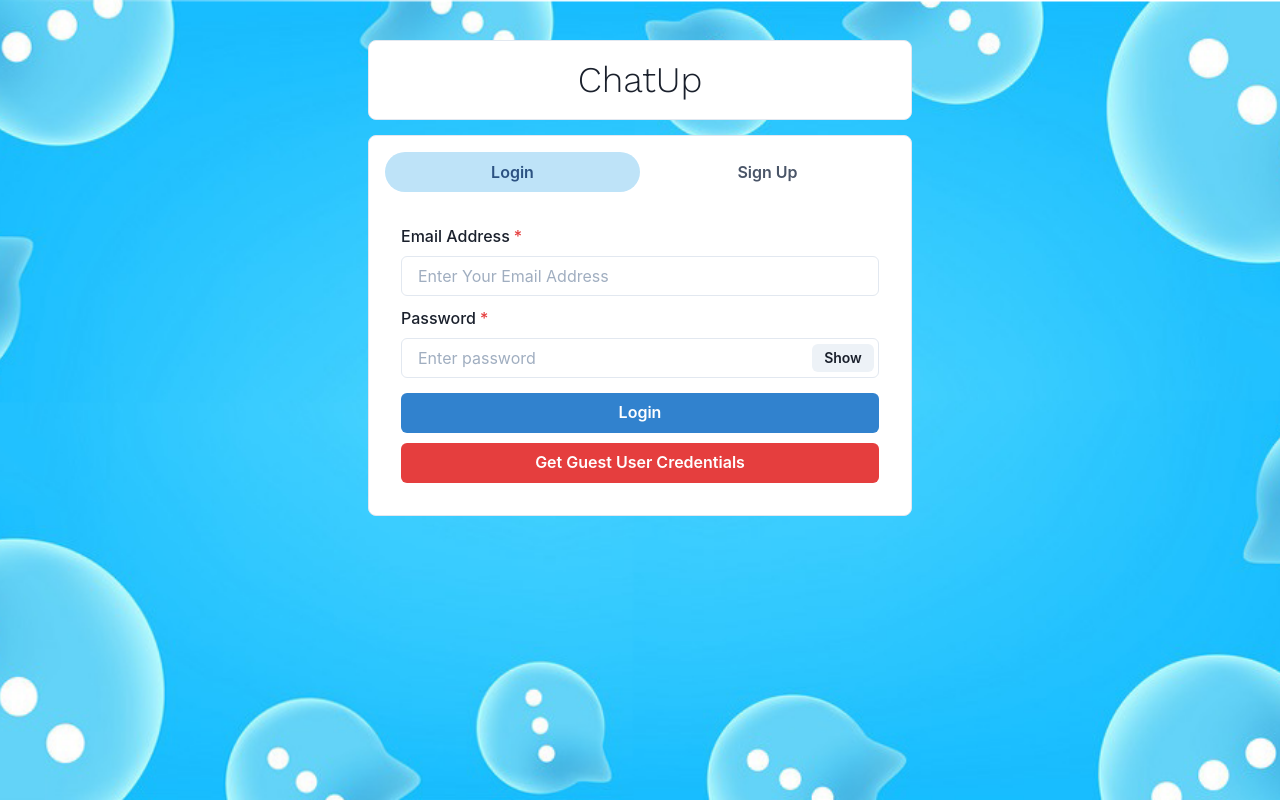
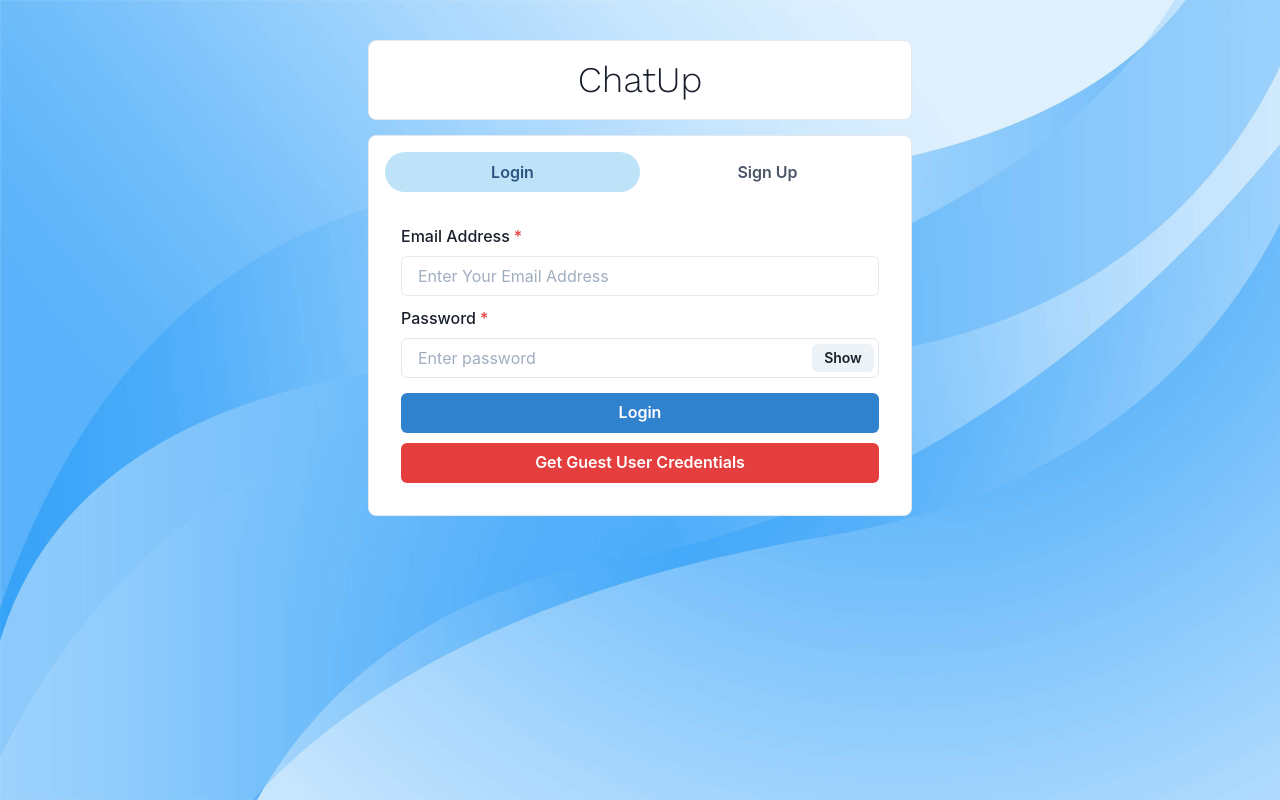
Before and after one commit to Imam-007/Real-Time-Chat-App, a React (Create React App) app in the folder frontend/: page / in a window 1280 px wide. Built offline with nearby package versions, Linux system fonts and the light colour scheme.

Commit message:
adding code

```diff
--- a/frontend/src/App.css
+++ b/frontend/src/App.css
@@ -3,7 +3,7 @@
 .App {
   min-height: 100vh;
   display: flex;
-  background-image: url("./background.png");
+  background-image: url("./background.jpg");
   background-position: center;
   background-size: cover;
 }
```
Also changed, not shown: frontend/src/background.jpg, frontend/src/background.png (deleted).
